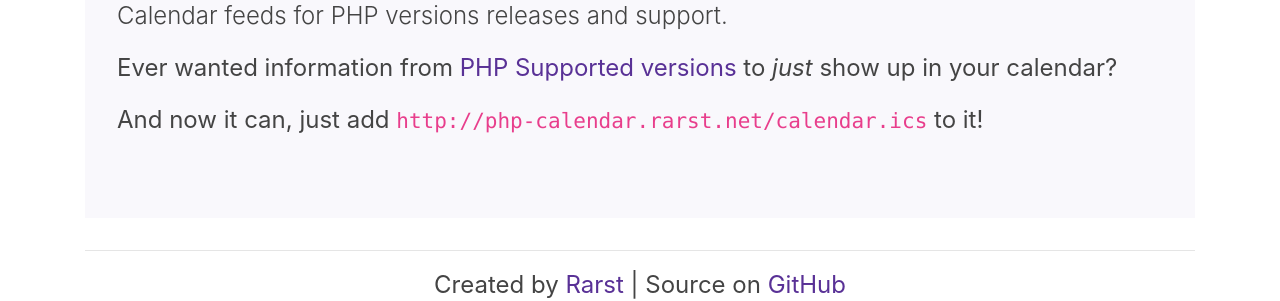
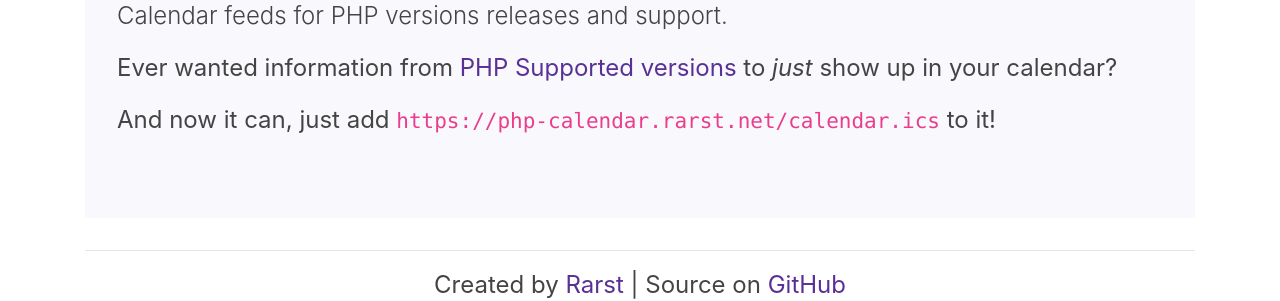
Before and after one commit to Rarst/php-calendar, a Jekyll site: the page built from index.md, in a window 1280 px wide. Shown: the part 164-465 px from the top of the page. Built offline with Jekyll 4.4.1, drawn with Linux system fonts in a browser that asks for light colours; nearby versions of some CDN libraries; our own code applies the rules of GitHub Pages for plain Markdown files.

Commit message:
Changed URL to https.

```diff
--- a/_config.yml
+++ b/_config.yml
@@ -16,7 +16,7 @@
 title: PHP Calendar
 description: Calendar feeds for PHP versions releases and support.
 baseurl: "" # the subpath of your site, e.g. /blog
-url: "http://php-calendar.rarst.net" # the base hostname & protocol for your site, e.g. http://example.com
+url: "https://php-calendar.rarst.net" # the base hostname & protocol for your site, e.g. http://example.com
 permalink: pretty
 
 # Build settings
```
